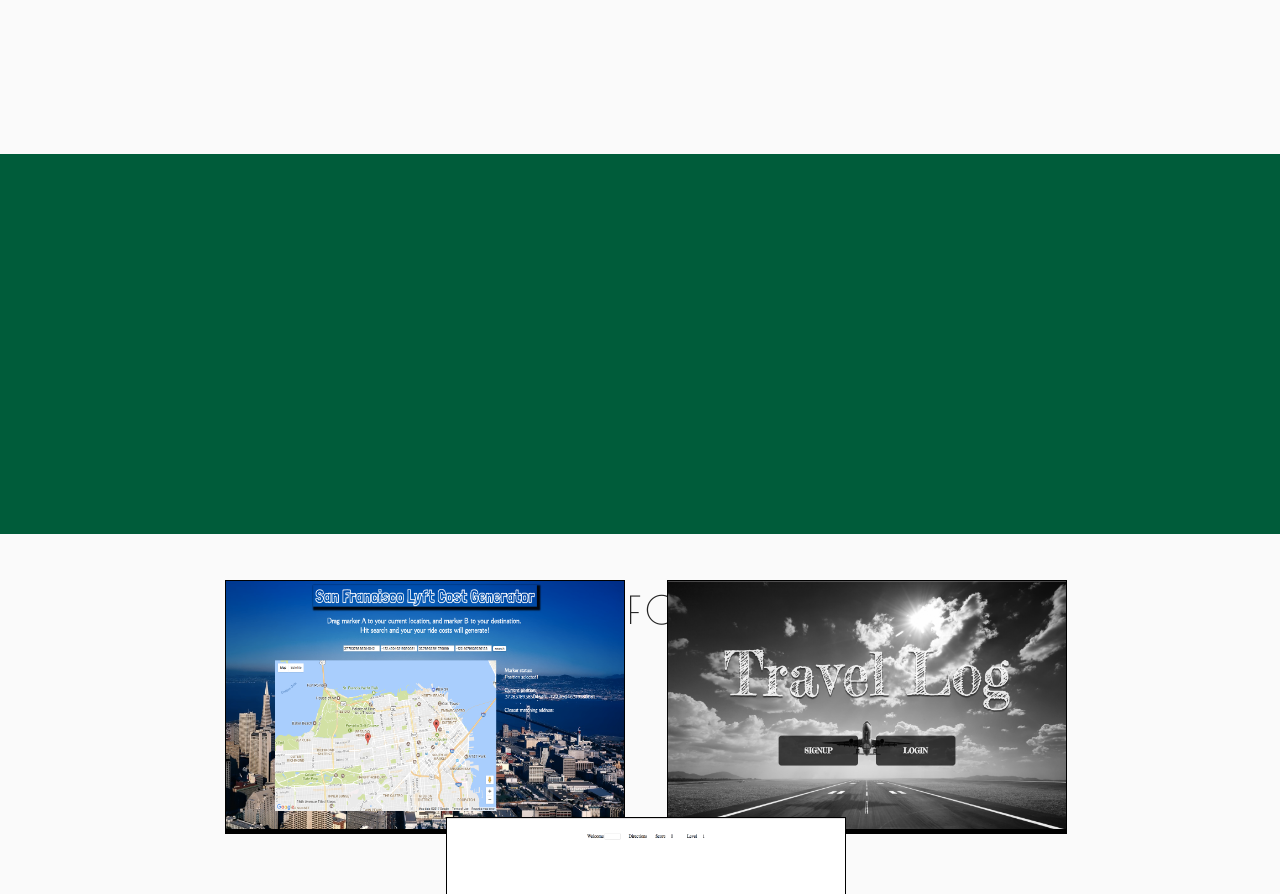
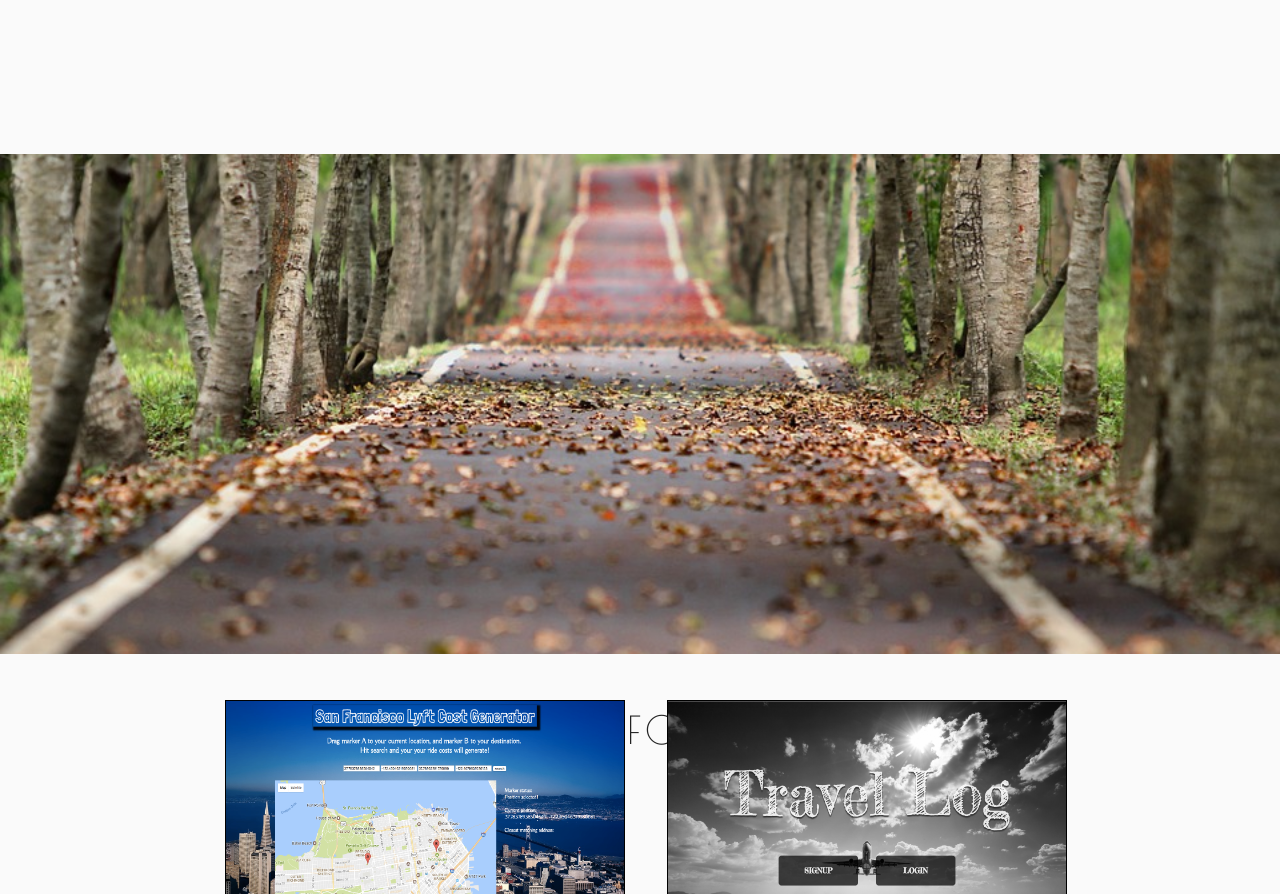
Before and after one commit to cmjlee3/cmjlee3.github.io, a plain HTML site: page index.html in a window 1280 px wide. Shown: the part 1216-2110 px from the top of the page. Drawn offline with nearby package versions, Linux system fonts and the light colour scheme.

Commit message:
parrallax

```diff
--- a/index.html
+++ b/index.html
@@ -65,6 +65,8 @@
 
       </div>
   </div>
+
+  <div class="parallax"></div>
 
 <!-- PORTFOLIO: -->
   <section class="portfolio">
--- a/style.css
+++ b/style.css
@@ -258,10 +258,20 @@ nav ul a {
   background-size: cover;
 }
 
-/*.seattle h1 {
-  margin: -17%;
-  margin-left: 252%;
-}*/
+.parallax {
+    /* The image used */
+    background-image: url("trees.jpg");
+
+    /* Set a specific height */
+    height: 70vh;
+    margin-top: -55vh;
+
+    /* Create the parallax scrolling effect */
+    background-attachment: fixed;
+    background-position: center;
+    background-repeat: no-repeat;
+    background-size: cover;
+}
 
 
 /*Portfolio Section Start*/
```
Also changed, not shown: leaves.jpg (deleted).
